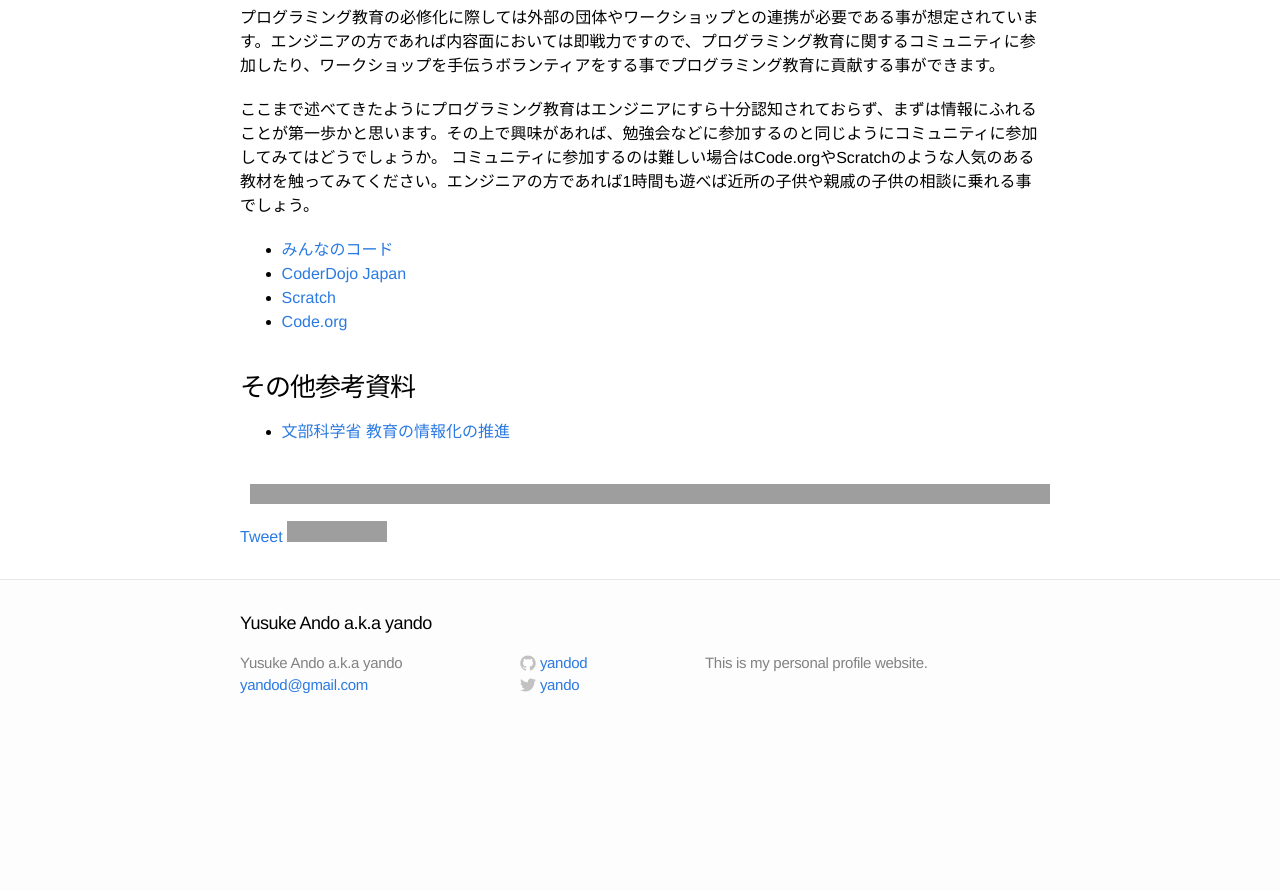
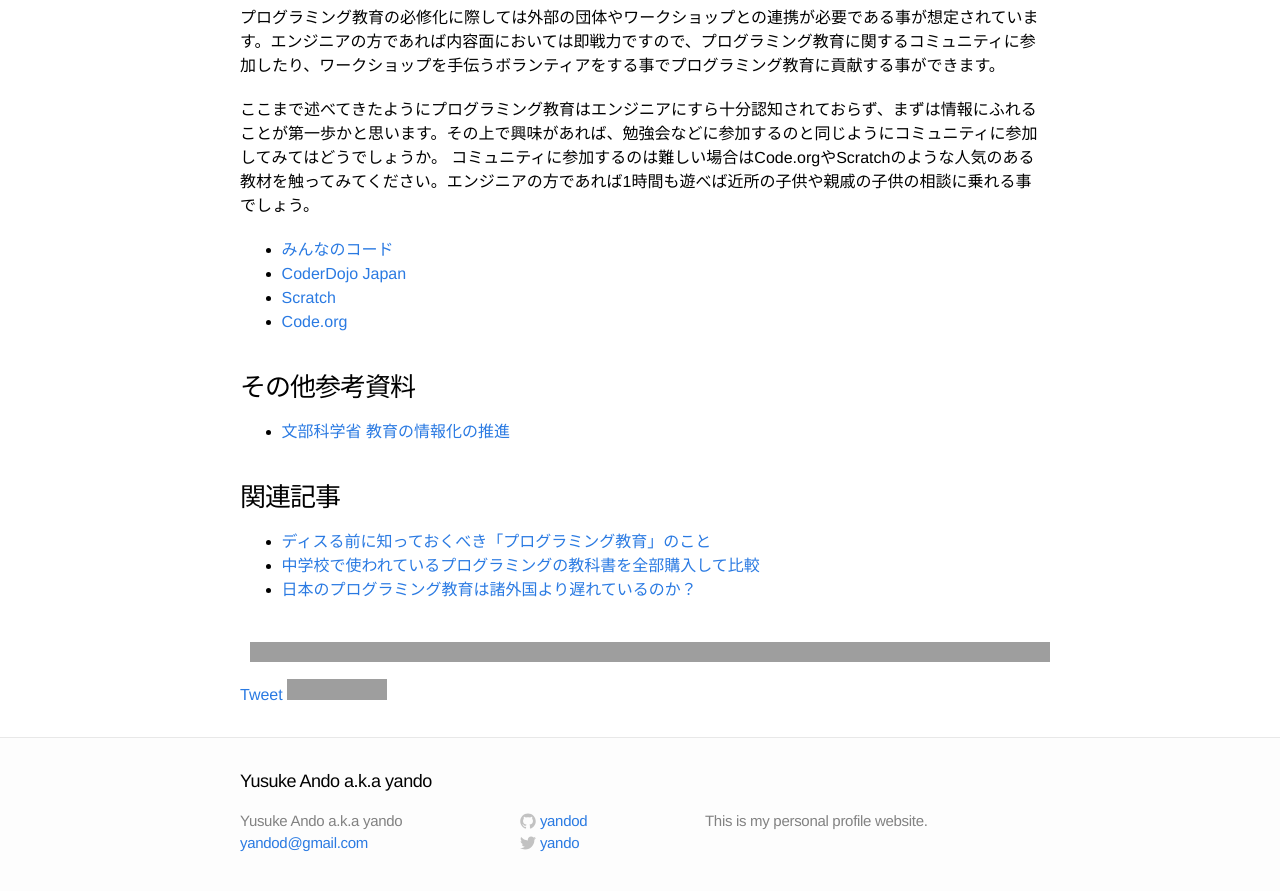
Before and after one commit to yandod/yandod.github.io, a Jekyll site: the page built from _posts/2018-06-28-programming.markdown, in a window 1280 px wide and 900 px high, scrolled down 4501 px. Shown: the top 891 px of the window. Built offline with Jekyll 4.4.1, drawn with Linux system fonts in a browser that asks for light colours; Markdown is read by kramdown in place of the engine named in the settings; comment, search, counter and statistics services are not loaded; before the commit the page ends 5243 px from its top, so only the background shows below that; grey boxes are pictures that could not be loaded.

Commit message:
add link to other posts

```diff
--- a/_posts/2018-06-28-programming.markdown
+++ b/_posts/2018-06-28-programming.markdown
@@ -138,3 +138,8 @@ JSONやmarkdownを扱うライブラリを想像してみてください。ど
 
 ### その他参考資料
 * [文部科学省 教育の情報化の推進](http://www.mext.go.jp/a_menu/shotou/zyouhou/detail/1375607.htm)
+
+### 関連記事
+- [ディスる前に知っておくべき「プログラミング教育」のこと](https://yandod.github.io/blog/2018/06/28/programming/)
+- [中学校で使われているプログラミングの教科書を全部購入して比較](https://yandod.github.io/blog/2018/07/17/programming-textbook/)
+- [日本のプログラミング教育は諸外国より遅れているのか？](https://yandod.github.io/blog/2018/07/22/ict-education-in-the-world/)
```
